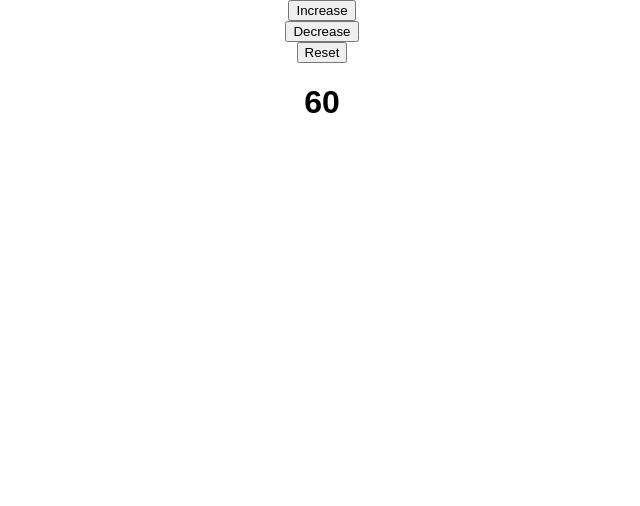
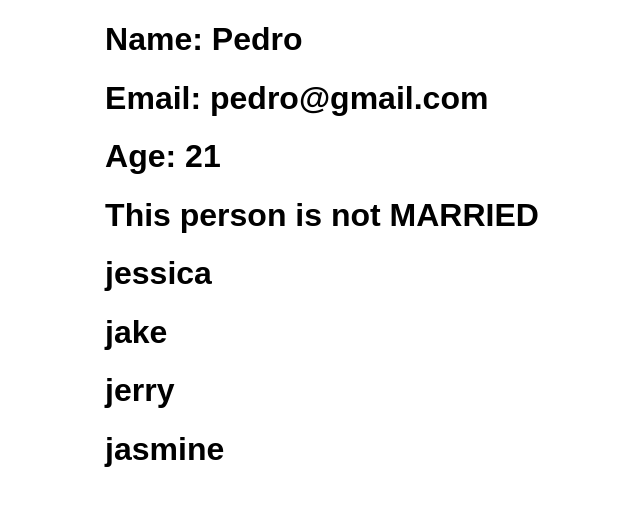
Before and after one commit to MordecaiM24/react-tutorial, a React (Create React App) app: page / in a window 1280 px wide. Shown: the top 506 px of the page, without its empty margins (318-958 px from the left). Built offline with nearby package versions, Linux system fonts and the light colour scheme.

Commit message:
Learned prop types

```diff
--- a/package.json
+++ b/package.json
@@ -9,11 +9,12 @@
     "@testing-library/react": "^13.4.0",
     "@testing-library/user-event": "^13.5.0",
     "axios": "^1.4.0",
+    "prop-types": "^15.8.1",
     "react": "^18.2.0",
     "react-dom": "^18.2.0",
     "react-hook-form": "^7.43.9",
     "react-router-dom": "^6.11.1",
-    "react-scripts": "5.0.1",
+    "react-scripts": "^5.0.1",
     "web-vitals": "^2.1.4",
     "yup": "^1.1.1"
   },
--- a/src/App.js
+++ b/src/App.js
@@ -1,18 +1,17 @@
 import "./App.css";
-import { useCount } from "./components/useCount.js"
+import { Person } from "./Components/Person";
 
 function App() {
-  const { count, increase, decrease, reset } = useCount(60);
-
 
   return (
     <div className="App">
-
-      <button onClick={increase}>Increase</button>
-      <button onClick={decrease}>Decrease</button>
-      <button onClick={reset}>Reset</button>
-
-      <h1>{count}</h1>
+      <Person
+        name="Pedro"
+        email="pedro@gmail.com"
+        age={21}
+        isMarried={false}
+        friends={["jessica", "jake", "jerry", "jasmine"]}
+      />
     </div>
   );
 }
--- /dev/null
+++ b/src/Components/Person.js
@@ -0,0 +1,24 @@
+import PropTypes from "prop-types";
+
+export const Person = (props) => {
+  return (
+    <div>
+      <h1>Name: {props.name}</h1>
+      <h1>Email: {props.email}</h1>
+      <h1>Age: {props.age}</h1>
+      <h1>This person {props.isMarried ? "is" : "is not"} MARRIED</h1>
+
+      {props.friends.map((friend) => (
+        <h1>{friend}</h1>
+      ))}
+    </div>
+  )
+}
+
+Person.propTypes = {
+  name: PropTypes.string,
+  email: PropTypes.string,
+  age: PropTypes.number,
+  isMarried: PropTypes.bool,
+  friends: PropTypes.arrayOf(PropTypes.string)
+}
--- a/src/components/useCount.js
+++ /dev/null
@@ -1,19 +0,0 @@
-import { useState } from "react";
-
-export const useCount = (initialCount = 0) => {
-  const [count, setCount] = useState(initialCount);
-
-  const increase = () => {
-    setCount(count+1);
-  }
-
-  const decrease = () => {
-    setCount(count-1);
-  }
-
-  const reset = () => {
-    setCount(initialCount);
-  }
-
-  return { count, increase, decrease, reset };
-}
```
Also changed, not shown: 1 other file (tests, documents, lock files or other folders).
